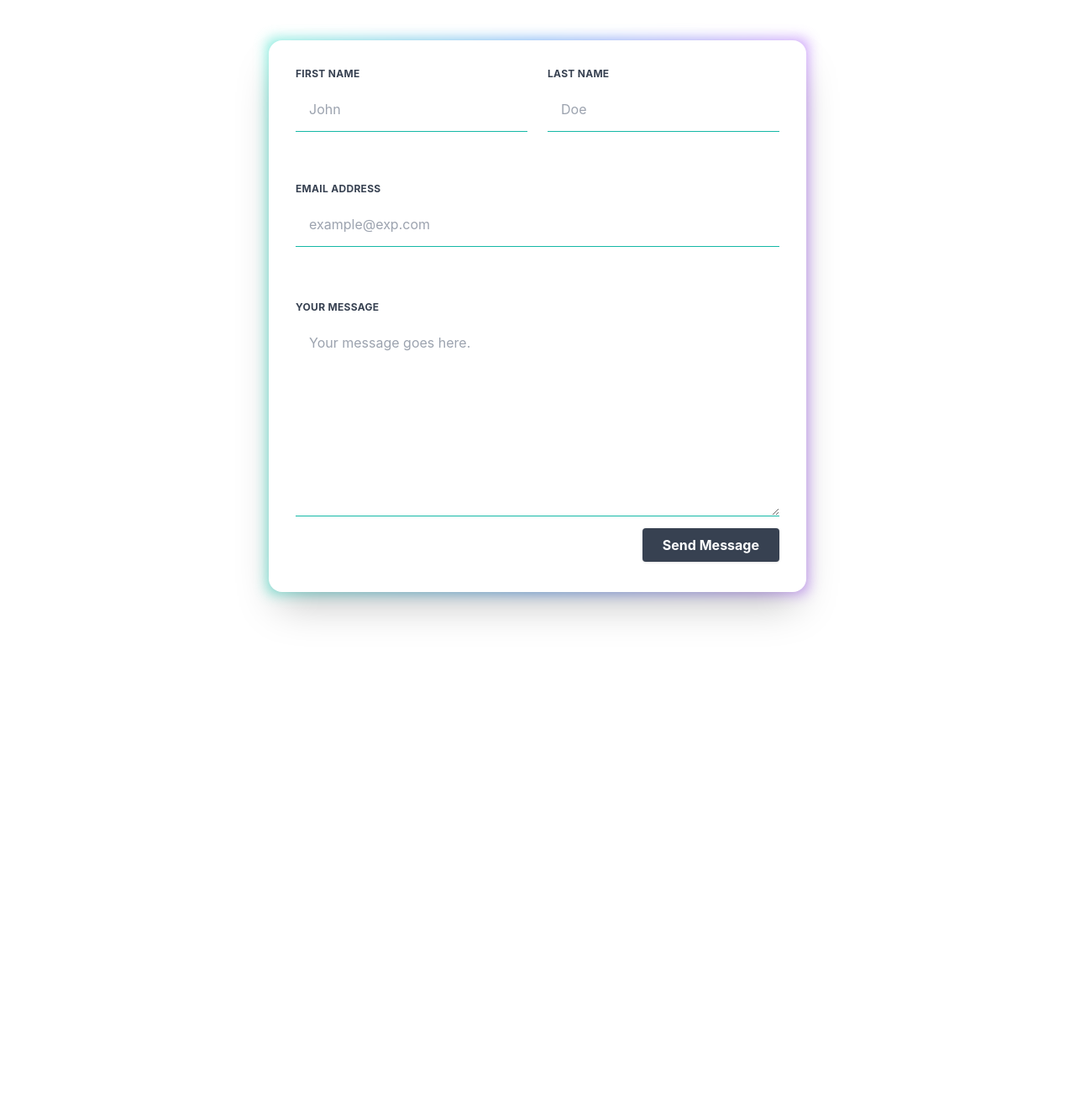
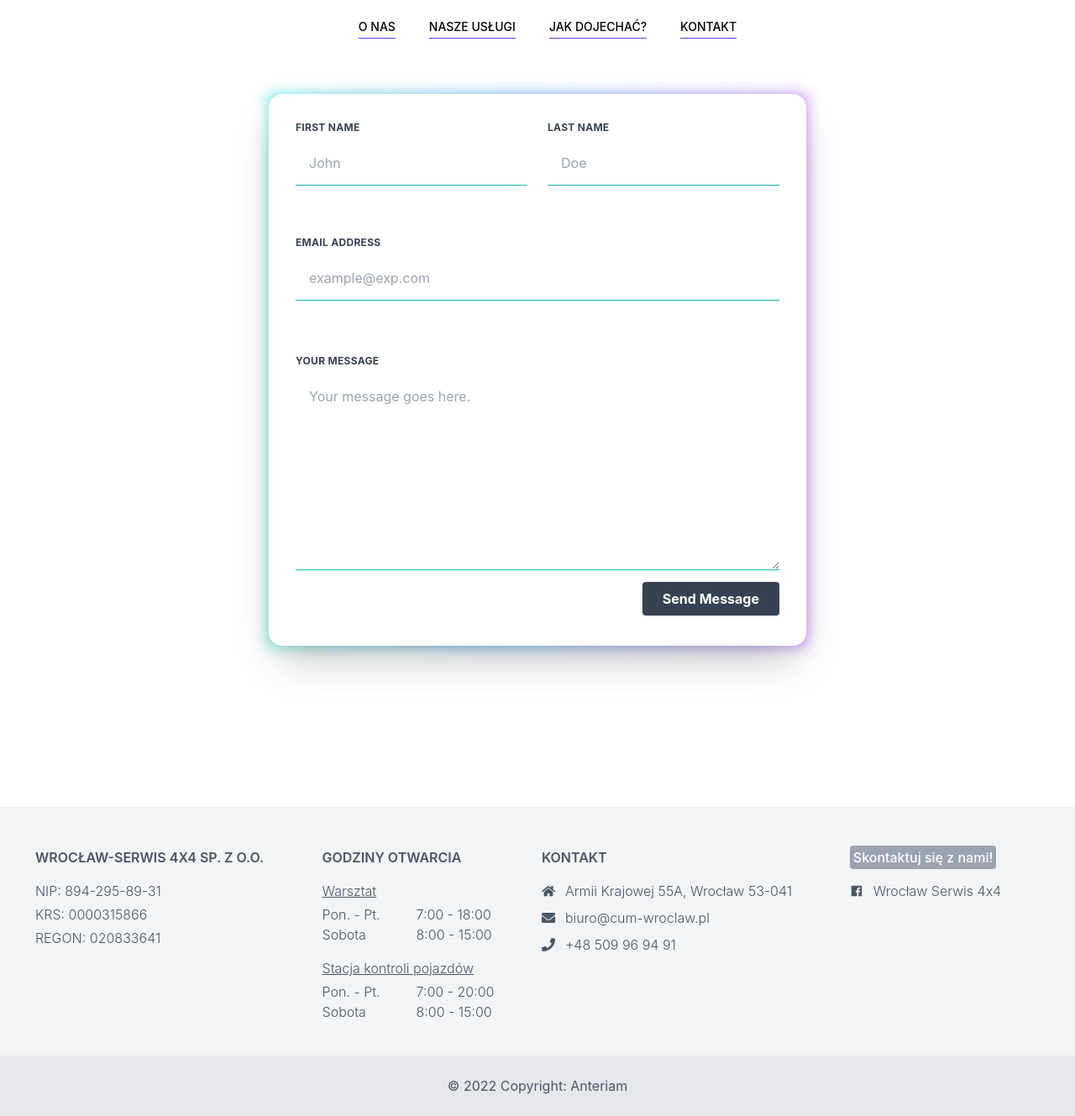
Before and after one commit to anthonybartczak/nextjs-moto-center, a Next.js app: page /contact in a window 1280 px wide. Shown: the whole page at 84% size. Before the commit the page ends 800 px from the top, so only its background shows below. Built offline with nearby package versions, Linux system fonts and the light colour scheme.

Commit message:
Styling changes for mobile view

```diff
--- a/components/Footer.tsx
+++ b/components/Footer.tsx
@@ -3,7 +3,7 @@ import Link from "next/link";
 
 export default function Footer() {
   return (
-    <footer className="text-center lg:text-left items-center bg-gray-100 text-gray-600">
+    <footer className="mt-48 text-center lg:text-left items-center bg-gray-100 text-gray-600">
         <div className="mx-6 py-10 text-center md:text-left">
             <div className="grid content-center grid-1 md:grid-cols-3 lg:grid-cols-4">
                 <div className="mx-auto">
--- a/components/Navbar.tsx
+++ b/components/Navbar.tsx
@@ -3,9 +3,9 @@ import { AiOutlineMenu, AiOutlineClose } from 'react-icons/ai'
 import { useState, useEffect } from 'react';
 
 const navigation = [
-  { name: 'O NAS', href: '#about-us', current: false },
-  { name: 'NASZE USŁUGI', href: '#our-services', current: false },
-  { name: 'JAK DOJECHAĆ?', href: '#destination', current: false },
+  { name: 'O NAS', href: '/#about-us', current: false },
+  { name: 'NASZE USŁUGI', href: '/#our-services', current: false },
+  { name: 'JAK DOJECHAĆ?', href: '/#destination', current: false },
   { name: 'KONTAKT', href: 'contact', current: false },
 ]
 
--- a/components/main/AboutUs.tsx
+++ b/components/main/AboutUs.tsx
@@ -6,7 +6,7 @@ export default function AboutUs() {
     return (
         <div id="about-us" className="scroll-m-20">
             <div
-                className="flex flex-wrap mt-10 mx-auto max-w-7xl px-4 sm:mt-12 sm:px-6 md:mt-16 lg:mt-20 lg:px-8 xl:mt-36">
+                className="flex flex-wrap mt-20 mx-auto max-w-7xl px-4 sm:mt-12 sm:px-6 md:mt-16 lg:mt-20 lg:px-8 xl:mt-36">
                 <div className="order-last xl:-order-1 grow pt-6 xl:pt-2 max-w-xl justify-center">
                     <LogoAboutUs />
                 </div>
--- a/components/main/Map.tsx
+++ b/components/main/Map.tsx
@@ -29,8 +29,8 @@ export default function Map() {
     };
 
     return (
-        <section id="destination" className="scroll-m-20">
-            <div className="flex flex-wrap mt-32 items-center justify-center">
+        <section id="destination" className="scroll-m-24">
+            <div className="flex flex-wrap mt-48 items-center justify-center">
                 <h2
                     className="pb-10 text-4xl text-center xl:text-left tracking-tight font-bold text-gray-900 sm:text-5xl md:text-4xl">
                     <span className="block xl:inline underline underline-offset-8 decoration-indigo-600">
--- a/components/main/OurServices.tsx
+++ b/components/main/OurServices.tsx
@@ -2,7 +2,7 @@ import React from "react";
 
 export default function OurServices() {
   return (
-  <section id="our-services" className="scroll-m-5">
+  <section id="our-services" className="scroll-m-20">
       <div className="max-w-screen-xl mt-64 px-4 py-16 mx-auto sm:px-6 lg:px-8">
         <h2 className="text-4xl text-center tracking-tight font-bold text-gray-900 sm:text-5xl md:text-4xl">
           <span className="block xl:inline underline underline-offset-8 decoration-indigo-600">Nasze usługi</span>
--- a/pages/contact/index.tsx
+++ b/pages/contact/index.tsx
@@ -1,5 +1,7 @@
 import Head from 'next/head';
 import { useState } from 'react'
+import Footer from '../../components/Footer';
+import Navbar from '../../components/Navbar';
 
 function Contact() {
 
@@ -42,38 +44,50 @@ function Contact() {
 
     return (
     <>
-    <Head>
-        <title>Anthony Bartczak Portfolio</title>
-    </Head>
+    <Navbar/>
         <div className="relative mt-12 mb-8">
-            <div className="mx-4 xl:mx-80 absolute filter -inset-0.5 bg-gradient-to-r from-teal-300 via-blue-400 to-purple-400 rounded-lg blur opacity-75 group-hover:opacity-100 transition duration-1000 group-hover:duration-200 animate-tilt"></div>
-            <form className="relative bg-white dark:bg-gray-800 rounded-2xl shadow-2xl md:col-span-8 mt-5 pt-8 pb-1 px-8 mx-4 xl:mx-80">
+            <div
+                className="mx-4 xl:mx-80 absolute filter -inset-0.5 bg-gradient-to-r from-teal-300 via-blue-400 to-purple-400 rounded-lg blur opacity-75 group-hover:opacity-100 transition duration-1000 group-hover:duration-200 animate-tilt">
+            </div>
+            <form
+                className="relative bg-white dark:bg-gray-800 rounded-2xl shadow-2xl md:col-span-8 mt-5 pt-8 pb-1 px-8 mx-4 xl:mx-80">
                 <div className="flex flex-wrap -mx-3">
                     <div className="w-full md:w-1/2 px-3 mb-6 md:mb-0">
-                    <label className="block uppercase tracking-wide text-gray-700 text-xs font-bold mb-2" htmlFor="grid-first-name">
+                        <label className="block uppercase tracking-wide text-gray-700 text-xs font-bold mb-2"
+                            htmlFor="grid-first-name">
                             First Name
                         </label>
-                    <input onChange={(e)=>{setFirstName(e.target.value)}} className="appearance-none bg-transparent border-b border-teal-500 w-full text-gray-700 mr-3 p-4 leading-tight focus:outline-none focus:bg-gray-200" type="text" placeholder="John" aria-label="Full name"/>
+                        <input onChange={(e)=>{setFirstName(e.target.value)}} className="appearance-none bg-transparent
+                        border-b border-teal-500 w-full text-gray-700 mr-3 p-4 leading-tight focus:outline-none
+                        focus:bg-gray-200" type="text" placeholder="John" aria-label="Full name"/>
                         <p className="text-red-500 text-xs italic mb-5"></p>
                     </div>
                     <div className="w-full md:w-1/2 px-3">
-                    <label className="block uppercase tracking-wide text-gray-700 text-xs font-bold mb-2" htmlFor="grid-last-name">
+                        <label className="block uppercase tracking-wide text-gray-700 text-xs font-bold mb-2"
+                            htmlFor="grid-last-name">
                             Last Name
                         </label>
-                    <input onChange={(e)=>{setLastName(e.target.value)}} className="appearance-none bg-transparent border-b border-teal-500 w-full text-gray-700 mr-3 p-4 leading-tight focus:outline-none focus:bg-gray-200" type="text" placeholder="Doe" aria-label="Full name"/>
+                        <input onChange={(e)=>{setLastName(e.target.value)}} className="appearance-none bg-transparent
+                        border-b border-teal-500 w-full text-gray-700 mr-3 p-4 leading-tight focus:outline-none
+                        focus:bg-gray-200" type="text" placeholder="Doe" aria-label="Full name"/>
                     </div>
                 </div>
                 <div className="flex flex-wrap -mx-3 mb-6">
                     <div className="w-full px-3">
-                    <label className="my-10 block uppercase tracking-wide text-gray-700 text-xs font-bold mb-2" htmlFor="grid-email-address">
+                        <label className="my-10 block uppercase tracking-wide text-gray-700 text-xs font-bold mb-2"
+                            htmlFor="grid-email-address">
                             Email Address
                         </label>
-                    <input onChange={(e)=>{setEmailAddress(e.target.value)}} className="appearance-none bg-transparent border-b border-teal-500 w-full text-gray-700 mr-3 p-4 leading-tight focus:outline-none focus:bg-gray-200" type="email" placeholder="example@exp.com" aria-label="Full name"/>
+                        <input onChange={(e)=>{setEmailAddress(e.target.value)}} className="appearance-none
+                        bg-transparent border-b border-teal-500 w-full text-gray-700 mr-3 p-4 leading-tight
+                        focus:outline-none focus:bg-gray-200" type="email" placeholder="example@exp.com"
+                        aria-label="Full name"/>
                     </div>
                 </div>
                 <div className="flex flex-wrap -mx-3 mb-6">
                     <div className="w-full px-3">
-                <label className="my-10 block uppercase tracking-wide text-gray-700 text-xs font-bold mb-2" htmlFor="grid-message-content">
+                        <label className="my-10 block uppercase tracking-wide text-gray-700 text-xs font-bold mb-2"
+                            htmlFor="grid-message-content">
                             Your Message
                         </label>
                         <textarea onChange={(e)=>{setMessageContent(e.target.value)}} rows={10} className="appearance-none bg-transparent border-b border-teal-500 w-full text-gray-700 mr-3 p-4 focus:bg-gray-200 leading-tight focus:outline-none" placeholder="Your message goes here." aria-label="Full name">
@@ -81,13 +95,16 @@ function Contact() {
                     </div>
                     <div className="flex justify-between w-full px-3">
                         <div className="md:flex md:items-center"></div>
-                <button onClick={(e)=>{handleSubmit(e)}} className="my-2 shadow bg-gray-700 hover:bg-gray-600 focus:shadow-outline focus:outline-none text-white font-bold py-2 px-6 rounded" type="submit">
+                        <button onClick={(e)=>{handleSubmit(e)}} className="my-2 shadow bg-gray-700 hover:bg-gray-600
+                            focus:shadow-outline focus:outline-none text-white font-bold py-2 px-6 rounded"
+                            type="submit">
                             Send Message
                         </button>
                     </div>
                 </div>
             </form>
         </div>
+        <Footer />
     </>
 )}
 
```
Lines whose indentation alone changed are shown as unchanged.
